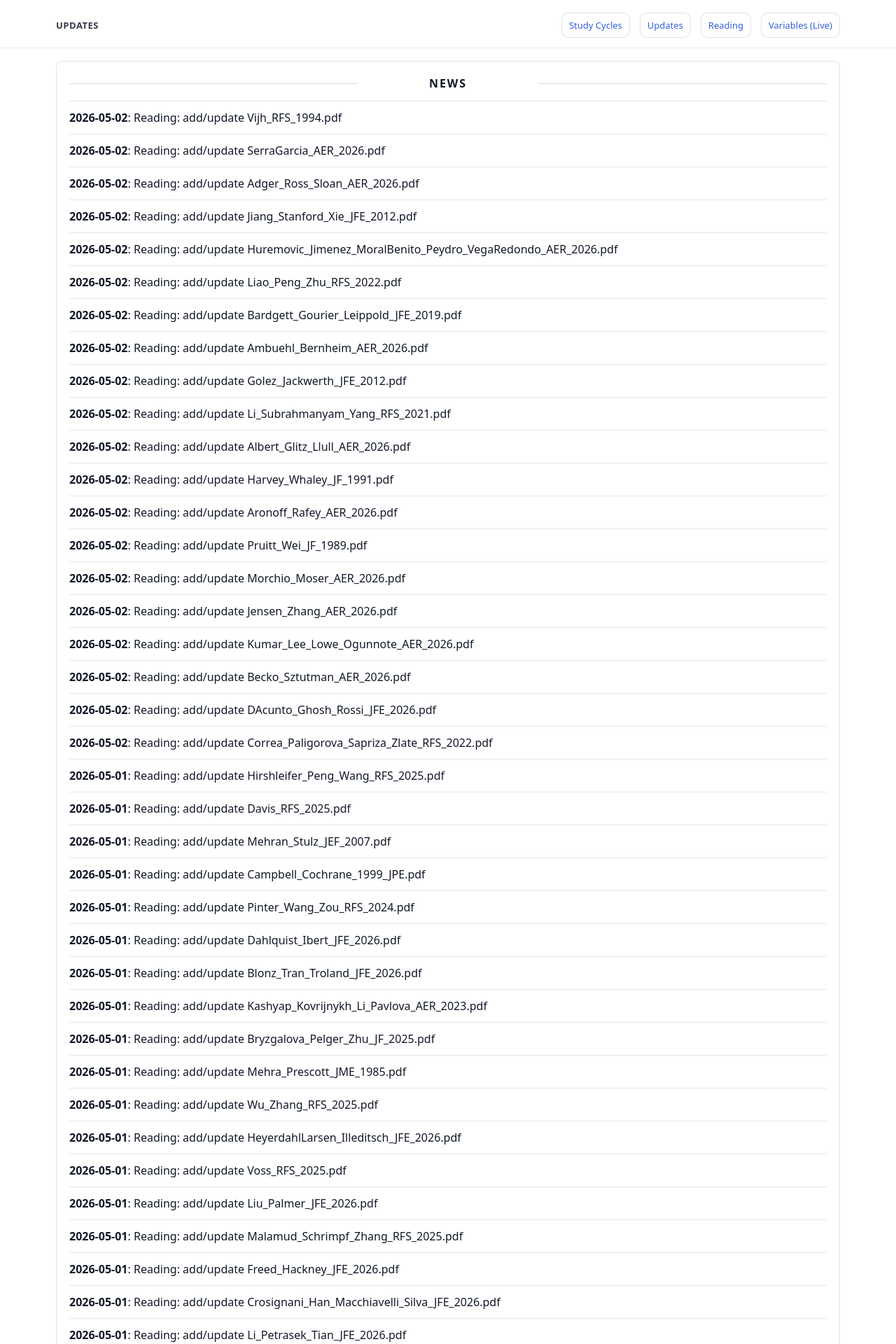
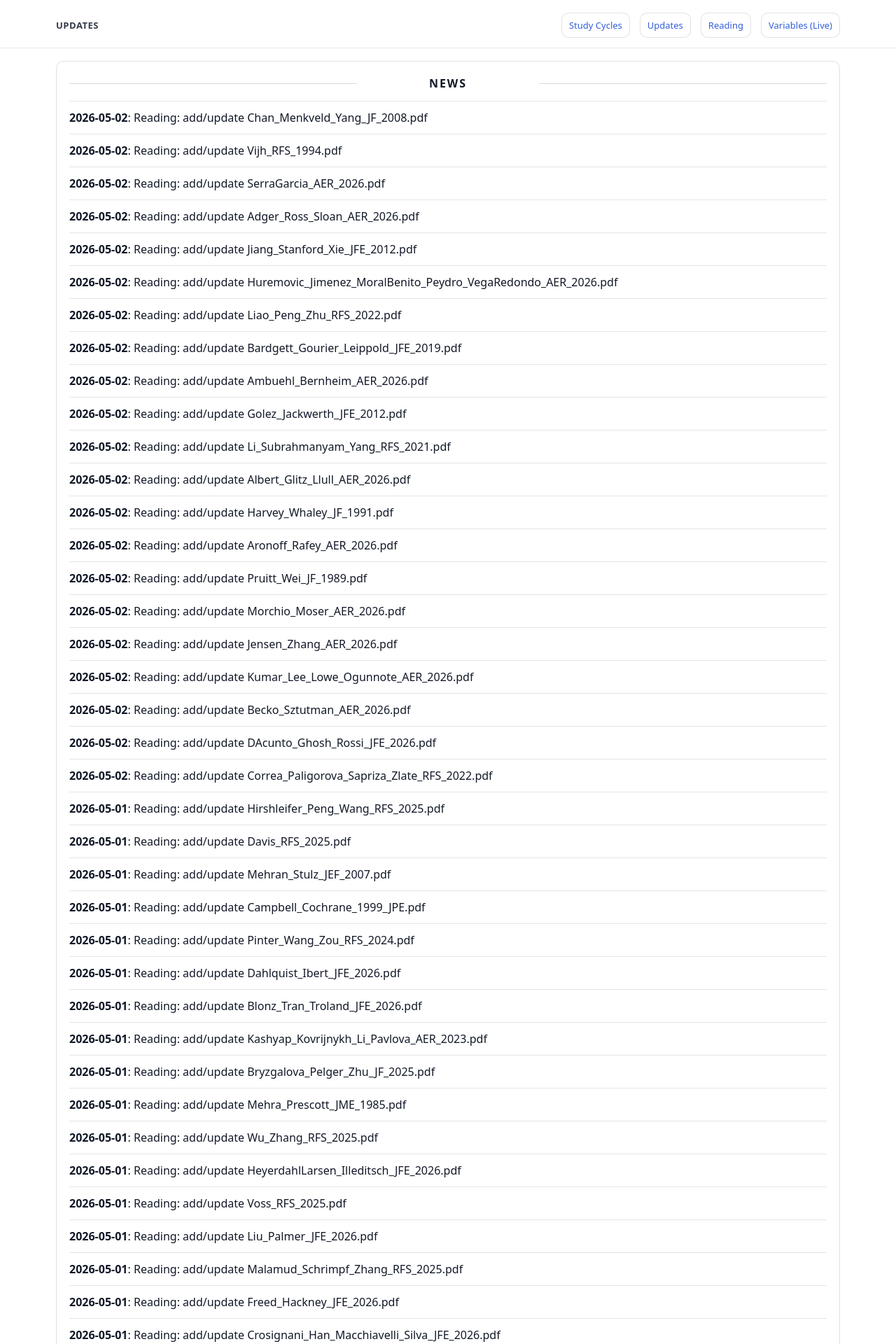
Before and after one commit to yaxinzn/study-archive, a Jekyll site: the page built from updates/index.md, in a window 1280 px wide. Shown: the top 1920 px of the page at 70% size. Built offline with Jekyll 4.4.1, drawn with Linux system fonts in a browser that asks for light colours; some of the changed text lies outside the part shown.

Commit message:
chore: update NEWS feed

```diff
--- a/_data/news.yml
+++ b/_data/news.yml
@@ -1,4 +1,7 @@
 # Auto-generated update history (sorted newest -> oldest). Do not edit manually.
+- ts: "1777717954"
+  date: "2026-05-02"
+  title: "Reading: add/update Chan_Menkveld_Yang_JF_2008.pdf"
 - ts: "1777717851"
   date: "2026-05-02"
   title: "Reading: add/update Vijh_RFS_1994.pdf"
```
